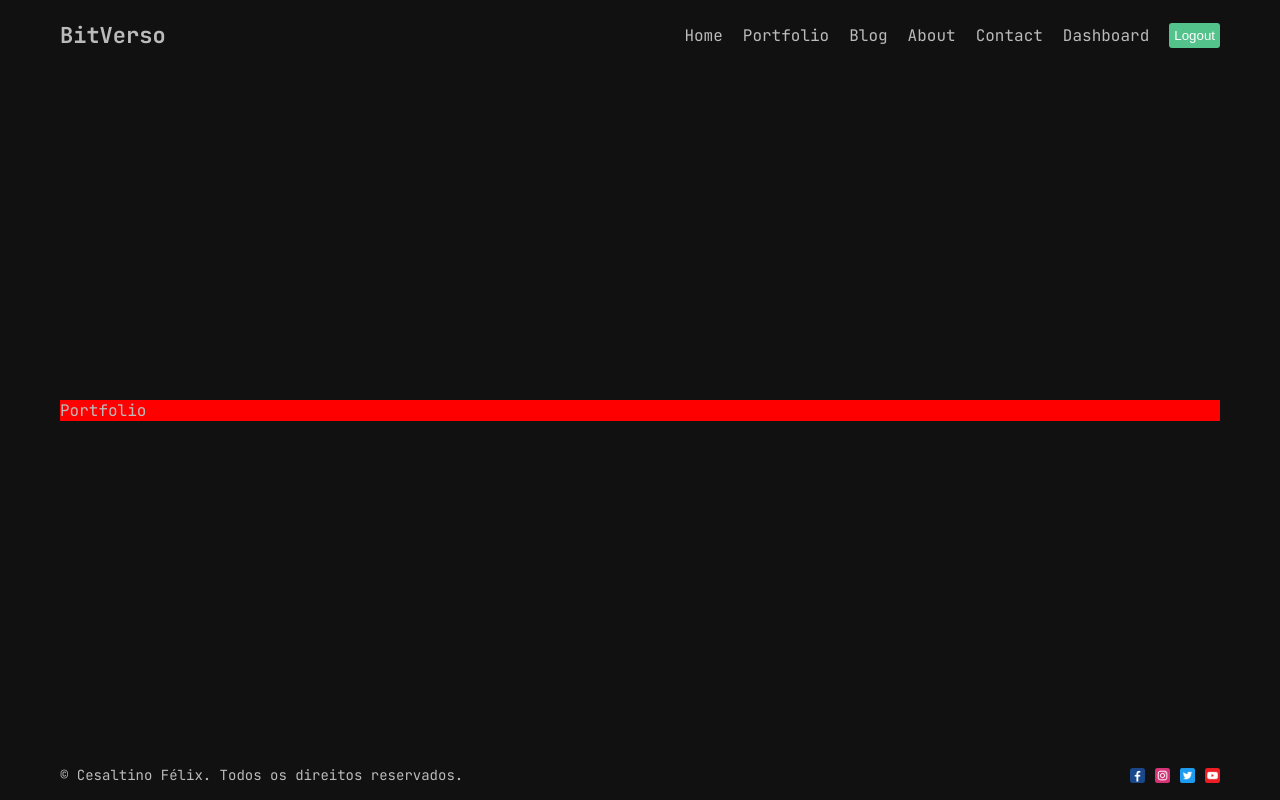
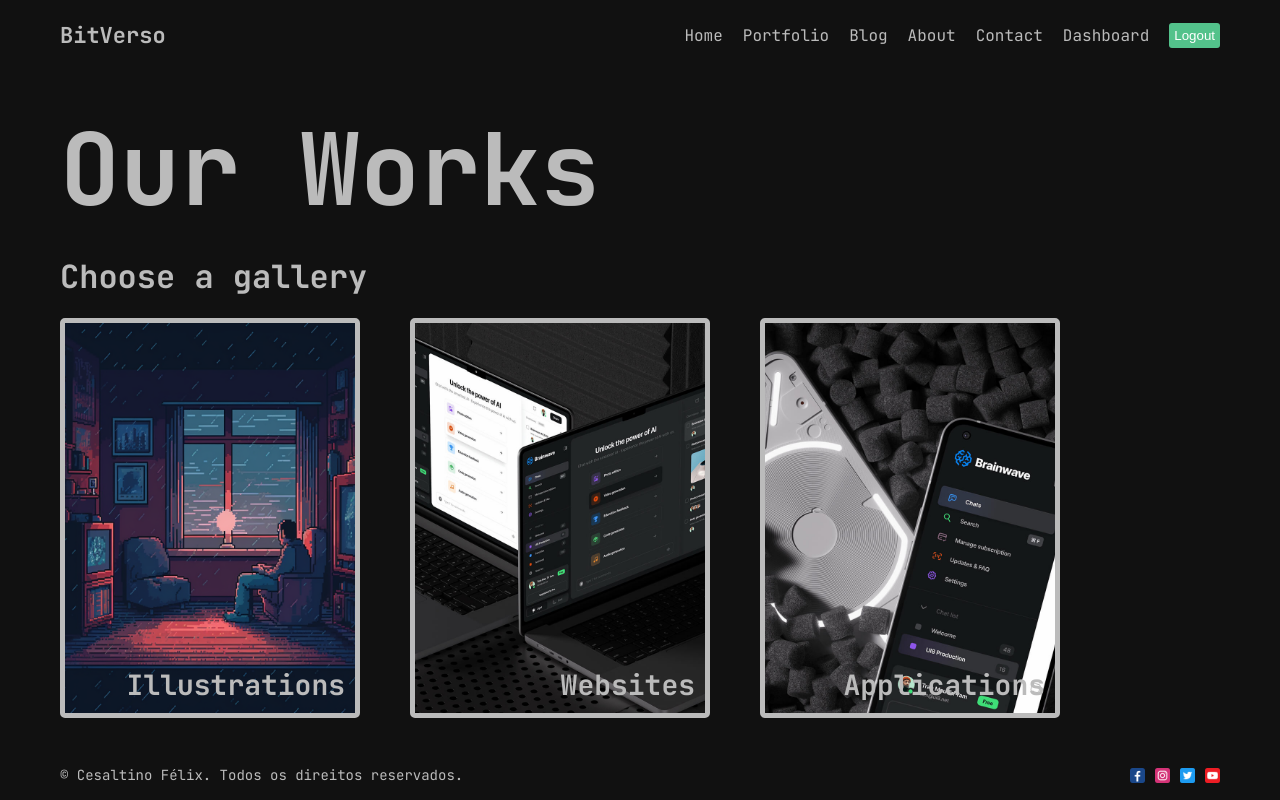
Before and after one commit to CesaltinoFelix/bitverso, a Next.js app: page /portfolio in a window 1280 px wide. Built offline with nearby package versions, Linux system fonts and the light colour scheme.

Commit message:
feat: create Portfolio layout and enhance styling for gallery items

```diff
--- /dev/null
+++ b/src/app/portfolio/layout.jsx
@@ -0,0 +1,13 @@
+import React from "react"
+import styles from "./page.module.css"
+
+const Layout = ({children}) =>{
+    return (
+        <div>
+            <h1 className={styles.mainTitle}>Our Works</h1>
+            {children}
+        </div>
+    )
+}
+
+export default Layout
--- a/src/app/portfolio/page.jsx
+++ b/src/app/portfolio/page.jsx
@@ -1,10 +1,47 @@
-import styles from "./page.module.css"
+import Link from "next/link";
+import styles from "./page.module.css";
+import Image from "next/image";
 
-const Portfolio = ()=>{
-    return (
-        <div className={styles.container}>Portfolio</div>
-    )
-}
+const Portfolio = () => {
+  return (
+    <div className={styles.container}>
+      <h1 className={styles.selectTitle}>Choose a gallery</h1>
+      <div className={styles.items}>
+        <Link href="/portfolio/illustrations" className={styles.item}>
+          <Image
+            className={styles.img}
+            src="/illustration.png"
+            alt="Illustrations"
+            layout="fill"
+            objectFit="cover"
+          />
 
+          <span className={styles.title}>Illustrations</span>
+        </Link>
+        <Link href="/portfolio/websites" className={styles.item}>
+          <Image
+            className={styles.img}
+            src="/websites.jpg"
+            alt="Websites"
+            layout="fill"
+            objectFit="cover"
+          />
 
-export default Portfolio
+          <span className={styles.title}>Websites</span>
+        </Link>
+        <Link href="/portfolio/applications" className={styles.item}>
+          <Image
+            className={styles.img}
+            src="/apps.jpg"
+            alt="Applications"
+            layout="fill"
+            objectFit="cover"
+          />
+          <span className={styles.title}>Applications</span>
+        </Link>
+      </div>
+    </div>
+  );
+};
+
+export default Portfolio;
--- a/src/app/portfolio/page.module.css
+++ b/src/app/portfolio/page.module.css
@@ -1,3 +1,45 @@
 .container{
-    background-color: red;
 }
+
+.mainTitle{
+    font-size: 100px;
+}
+
+.selectTitle{
+    margin: 20px 0px;
+}
+
+.items{
+    display: flex;
+    gap: 50px;
+}
+
+.item{
+    border: 5px solid #bbb;
+    border-radius: 5px;
+    width: 300px;
+    height: 400px;
+    position: relative;
+    overflow: hidden;
+    background-size: cover !important;
+}
+
+.title{
+    position: absolute;
+    bottom: 10px;
+    right: 10px;
+    font-size: 28px;
+    font-weight: bold;
+}
+
+.item .img{
+    transition: all 0.3s ease-in-out;
+}
+
+.item:hover .img{
+    transform: scale(1.1);
+}
+
+.item:hover .title{
+    color: #53c28b;
+}
```
